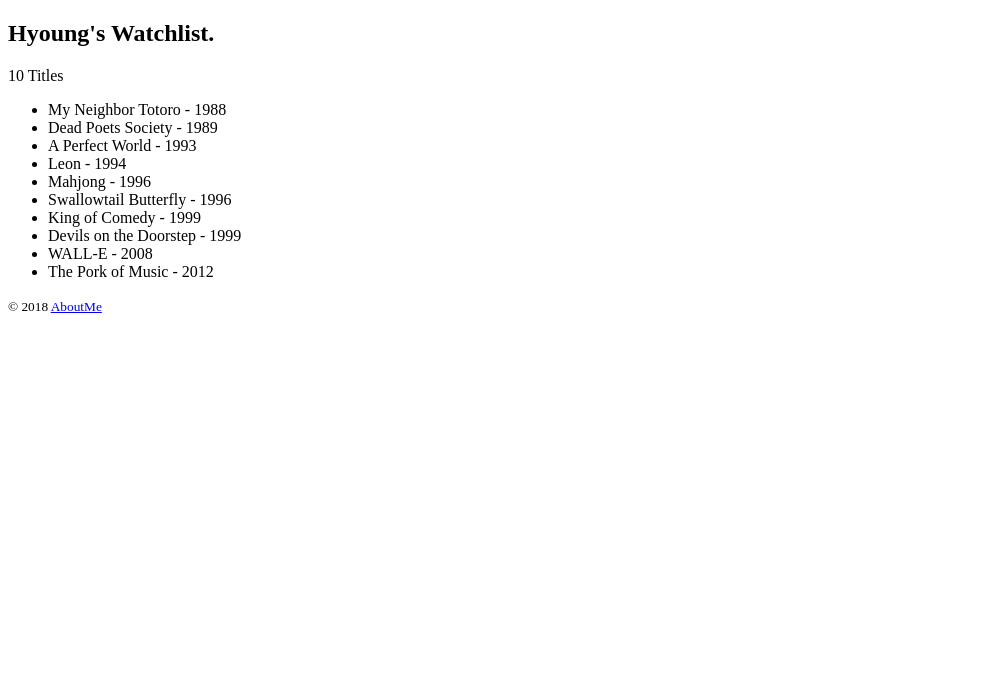
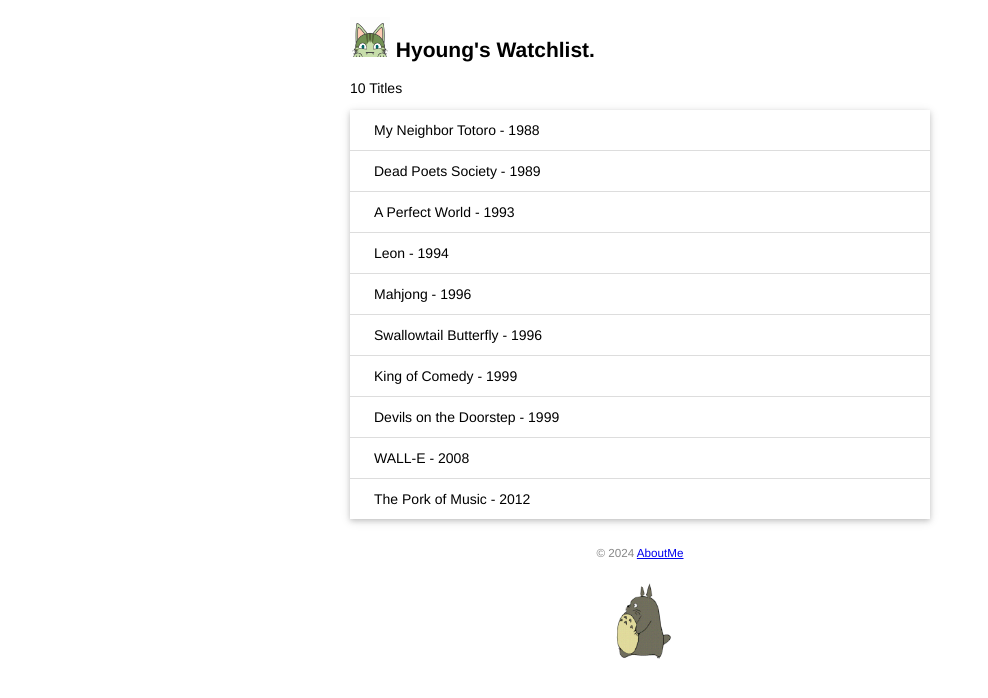
Before and after one commit to yzlevol/FlaskStudy, a Flask app: page /index in a window 1280 px wide. Shown: the top 698 px of the page, without its empty margins (0-988 px from the left). Run offline with Flask 3, Linux system fonts and the light colour scheme.

Commit message:
Add static files

```diff
--- /dev/null
+++ b/01_Hello_Flask/static/style.css
@@ -0,0 +1,48 @@
+/*页面整体*/
+body{
+    margin: auto;
+    max-width: 580px;
+    font-size: 14px;
+    font-family: Helvetica, Arial, sans-serif;
+}
+
+/*页脚*/
+footer{
+    color: #888;
+    margin-top: 15px;
+    text-align: center;
+    padding: 10px;
+}
+
+/*头像*/
+.avatar{
+    width: 40px;
+}
+
+/*电影列表*/
+.movie-list{
+    list-style: none;
+    padding: 0;
+    margin-bottom: 10px;
+    box-shadow: 0 2px 5px 0 rgba(0,0,0,0.16), 0 2px 10px 0 rgba(0,0,0,0.12);
+}
+
+.movie-list li{
+    padding: 12px 24px;
+    border-bottom: 1px solid #ddd;
+}
+
+.movie-list li:last-child{
+    border-bottom: none;
+}
+
+.movie-list li:hover{
+    background-color: #f8f9fa;
+}
+
+/*龙猫图片*/
+.totoro{
+    display: block;
+    margin: 0 auto;
+    height: 100px;
+}
--- a/01_Hello_Flask/templates/index.html
+++ b/01_Hello_Flask/templates/index.html
@@ -3,18 +3,26 @@
 <head>
     <meta charset="UTF-8">
     <title>{{ name }}'s Watchlist.</title>
+    <link rel="icon" href="{{ url_for('static', filename='favicon.ico') }}">
+    <link rel="stylesheet" href="{{ url_for('static', filename='style.css') }}" type="text/css">
 </head>
 <body>
-    <h2>{{ name }}'s Watchlist.</h2>
+    <h2>
+        <img alt="Avatar" class="avatar" src="{{ url_for('static', filename='images/avatar.png') }}">
+        {{ name }}'s Watchlist.
+    </h2>
+<!--    <img src="{{ url_for('static', filename='sheep.jpg') }}">-->
     {# 使用length过滤器#}
     <p>{{ movies|length }} Titles</p>
-    <ul>
+    <ul class="movie-list">
         {% for movie in movies %} {# 迭代movies #}
         <li>{{ movie.title }} - {{ movie.year }}</li> {# 等同于 movie['title'] #}
         {% endfor %} {# 结束迭代 #}
     </ul>
     <footer>
-        <small>&copy; 2018 <a href="http://localhost:5000/user/hyoung">AboutMe</a></small>
+        <small>&copy; 2024 <a href="http://localhost:5000/user/hyoung">AboutMe</a></small>
     </footer>
+    <img alt="Walking Totoro" class="totoro" src="{{ url_for('static', filename='images/totoro.gif') }}">
+
 </body>
 </html>
```
Also changed, not shown: 01_Hello_Flask/data_generate.py (added, +12 -0 lines), 01_Hello_Flask/static/favicon.ico (added), 01_Hello_Flask/static/images/avatar.png (added), 01_Hello_Flask/static/images/totoro.gif (added), 01_Hello_Flask/static/sheep.jpg (added).
